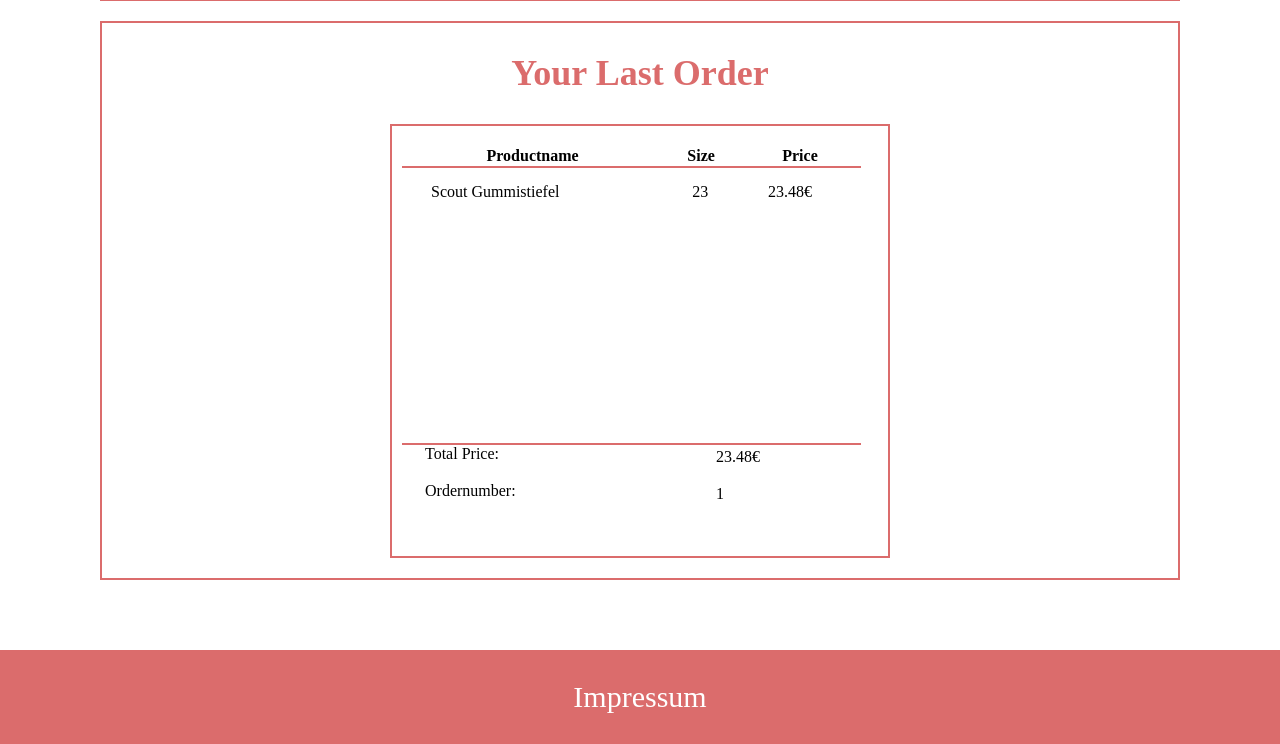
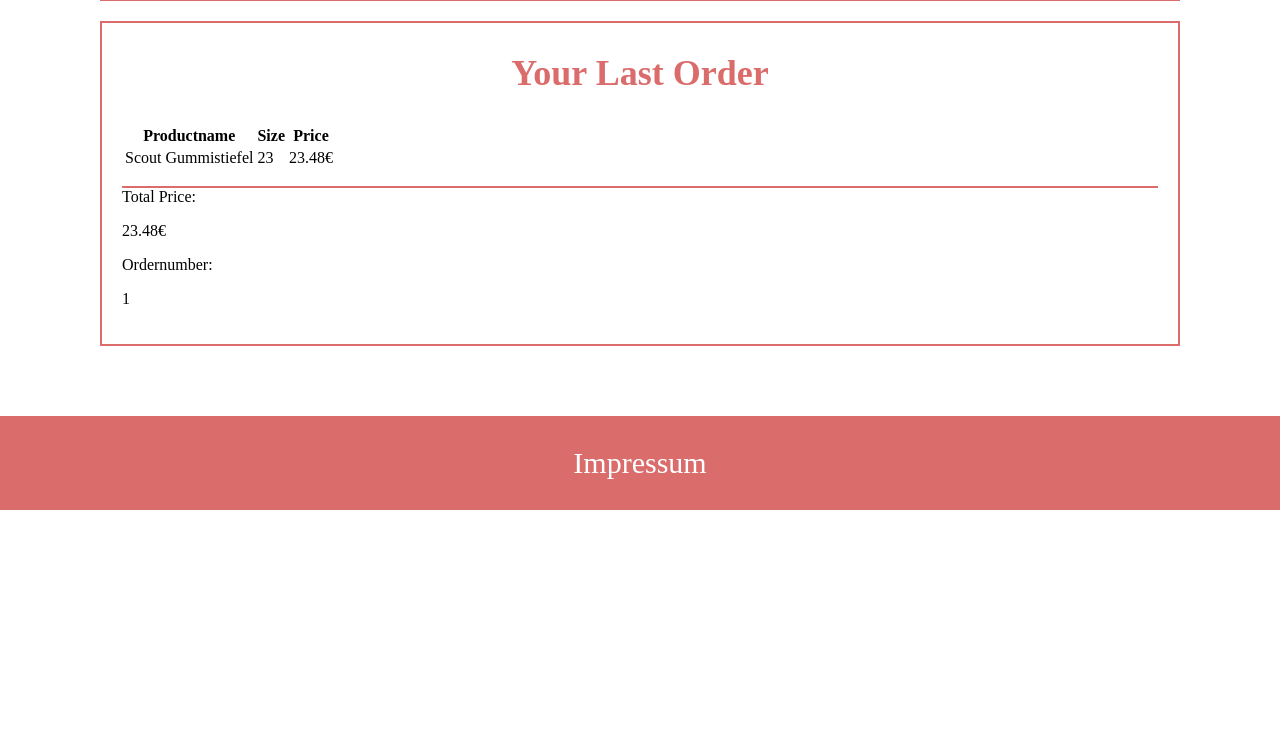
Before and after one commit to ArminL96/LAP_Vorbereitung_IT-LAB_Schuhgeschaeft, a PHP site: page /userprofile.php in a window 1280 px wide. Shown: the part 1473-2217 px from the top of the page. After the commit the page ends 1983 px from the top, so only its background shows below. Run offline with PHP 8.4, Linux system fonts and the light colour scheme; a user stored in the database is signed in; data comes from the database, SQL or seed files in the repository; tables that the repository leaves empty hold one stand-in row (values such as "Sample post").

Commit message:
Update userprofile_style.css

```diff
--- a/www/style/userprofile_style.css
+++ b/www/style/userprofile_style.css
@@ -64,57 +64,6 @@
 	margin-right: 100px;
 }
 
-/*.profile-billadd {
-	border: 2px solid #DB6C6C;
-	padding: 0px 20px 20px 20px;
-	margin-bottom: 70px;
-	margin-left: 400px;
-	margin-right: 190px;
-}*/
-
-.order-container{
-	border: 2px solid #DB6C6C;
-    padding: 20px 374px 37px 10px;
-    /* float: right; */
-    width: 500px;
-    margin-bottom: 20px;
-    margin: auto;
-    margin-top: 15px;
-    /* margin-right: 200px; */
-    /* position: absolute;*/
-  }
-
-  .order-list{
-	width: 540px;
-  }
-
-  table {
-    margin-bottom: 230px;
-    width: 85%;
-    border-collapse: collapse;
-}
-
-  td {
-    padding-top: 15px;
-    padding-bottom: 12px;
-    padding-left: 29px;
-    border-top: 2px solid #DB6C6C;
-}
-
-.table-foot {
-	width: 85%;
-    padding-left: 23px;
-    border-top: 1px soild;
-    /*border-top: 2px solid #db6c6c;*/
-}
-
-.table-foot-text {
-	width: 405px;
-    padding-left: 23px;
-    margin-left: 291px;
-    margin-top: -31px;
-    border-top: 1px soild;
-}
 
 .profile-main input[type=button] {
 	margin-left: 235px;
@@ -128,33 +77,3 @@ input{
 	border: 2px solid #DB6C6C;
 	margin-top: 30px;
 }
-
-@media screen and (max-width: 1200px){
-
-	.profile-shipadd, .profile-billadd {
-
-	margin-left: 100px;
-	margin-right: 100px;
-}
-/*	.profile-billadd {
-
-	margin-left: 100px;
-	margin-right: 300px;
-}*/
-
-}
-
-@media screen and (max-width: 650px){
-
-	.profile-shipadd, .profile-billadd {
-
-	margin-left: 100px;
-	margin-right: 100px;
-}
-/*	.profile-billadd {
-
-	margin-left: 20px;
-	margin-right: 150px;
-}*/
-
-}
```
